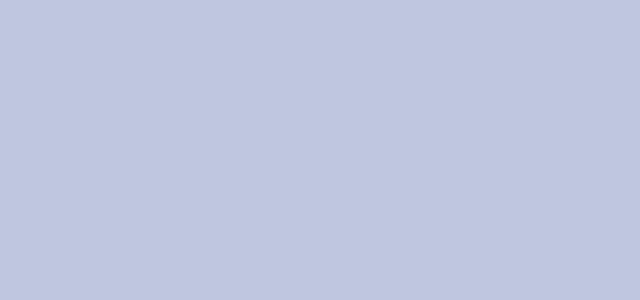
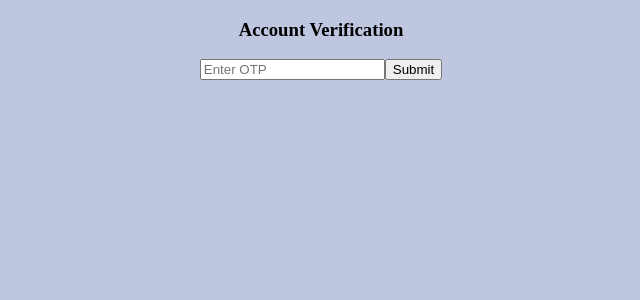
Before and after one commit to emmamarks/betfe, a React (Create React App) app: page /confirm/1 in a window 1280 px wide. Shown: the top 300 px of the page, without its empty margins (319-959 px from the left). Built offline with nearby package versions, Linux system fonts and the light colour scheme.

Commit message:
confirm otp

```diff
--- a/src/App.js
+++ b/src/App.js
@@ -24,7 +24,7 @@ function App() {
           <Route path = "/created" exact component = { () => <Created />}/>
           <Route path = "/changes" exact component = { () => <Changes />}/>
           <Route path = "/predictions" exact component = { () => <Predictions />}/>
-          <Route path = "/confirm" exact component = { () => <Confirm />}/>
+          <Route path = "/confirm/:email" exact component = { () => <Confirm />}/>
           <Route path = "/forgot" exact component = { () => <Exam />}/>
         </Switch>
       </Router>
--- a/src/components/Screens/Confirm.jsx
+++ b/src/components/Screens/Confirm.jsx
@@ -1,24 +1,30 @@
 import React, { useState, useEffect } from "react";
 import axios from "axios";
-import { Link, withRouter } from "react-router-dom";
+import { Link, withRouter, useParams } from "react-router-dom";
 
 function Confirm() {
   const [error, setError] = useState("");
   const [success, setSuccess] = useState("");
   const [user, setUser] = useState(null);
   const [status, setStatus] = useState("");
-  const [input, setInput] = useState({ otp: '' })
+  const [input, setInput] = useState({ otp: "" });
+  const [showSubmitBtn, setShowSubmitBtn] = useState(true);
+
+  const params = useParams();
 
   const verifyOtp = async () => {
-
     const registered = {
-      otp:input.otp
-    }
-
+      otp: input.otp,
+      email: params.email,
+    };
+    setError("");
+    setSuccess("");
     try {
       const response = await axios.post(
-        `${process.env.REACT_APP_BACKEND_URL}/confirm`, registered
+        `${process.env.REACT_APP_BACKEND_URL}/confirm`,
+        registered
       );
+      setShowSubmitBtn(false)
       if (response.status === 201) {
         setError(response.data.message);
         setStatus("LOGIN");
@@ -34,6 +40,13 @@ function Confirm() {
           return;
         }
         if (error.response.data) {
+          if (
+            error.response.data.message ==
+            "otp has expired. Please request a new otp"
+          ) {
+            setInput({ otp: "" });
+            setShowSubmitBtn(false);
+          }
           setError(error.response.data.message);
           setUser(error.response.data.data);
         }
@@ -46,6 +59,7 @@ function Confirm() {
   const resendToken = async (e) => {
     e.preventDefault();
     setError("");
+    setSuccess("");
     try {
       if (!user || (user && !user.email)) {
         setError("User does not have a valid email");
@@ -58,6 +72,7 @@ function Confirm() {
 
       if (response.status === 200) {
         setSuccess(response.data.message);
+        setShowSubmitBtn(true);
       }
     } catch (error) {
       if (error.response && error.response.data) {
@@ -69,31 +84,29 @@ function Confirm() {
   };
 
   function handleChange(event) {
-    const{name, value} = event.target;
+    const { name, value } = event.target;
 
-    setInput(prevInput =>{
-        return{
-            ...prevInput,
-            [name]: value
-        }
-    })
+    setInput((prevInput) => {
+      return {
+        ...prevInput,
+        [name]: value,
+      };
+    });
   }
 
-  async function handleClick(event){
+  async function handleClick(event) {
     event.preventDefault();
 
-    if(input.otp){
-
-      if(typeof input.otp !== 'undefined'){
+    if (input.otp) {
+      if (typeof input.otp !== "undefined") {
         const re = /^\d{4}$/;
-        if(!re.test(input.otp)){
-            return setError("check email for otp")
+        if (!re.test(input.otp)) {
+          return setError("check email for otp");
         }
       }
-      verifyOtp()
-
-    }else{
-      return setError("enter otp sent to mail")
+      verifyOtp();
+    } else {
+      return setError("enter otp sent to mail");
     }
   }
 
@@ -105,7 +118,11 @@ function Confirm() {
           <p>
             <span>{error}</span>
           </p>
-          {user && <button className="btn" onClick={(e) => resendToken(e)}>Resend</button>}
+          {user && (
+            <button className="btn" onClick={(e) => resendToken(e)}>
+              Resend
+            </button>
+          )}
         </div>
       )}
       {success && <span>{success}</span>}
@@ -113,11 +130,21 @@ function Confirm() {
         {status === "LOGIN" && <Link to="/signup">Continue Registration</Link>}
         {status === "REGISTER" && <Link to="/send">Register</Link>}
       </p>
-      <input type="text" placeholder ="Enter OTP" name="otp"
-      value={input.otp} onChange={handleChange}/>
-      <button onClick={(e) => handleClick(e)} className="btn">Submit</button>
+      {showSubmitBtn && (
+        <>
+          <input
+            type="text"
+            placeholder="Enter OTP"
+            name="otp"
+            value={input.otp}
+            onChange={handleChange}
+          />
+          <button onClick={(e) => handleClick(e)} className="btn">
+            Submit
+          </button>
+        </>
+      )}
     </div>
-
   );
 }
 
--- a/src/components/Screens/Register.jsx
+++ b/src/components/Screens/Register.jsx
@@ -1,65 +1,80 @@
-import { useState } from 'react';
+import { useState } from "react";
 import { Link, withRouter } from "react-router-dom";
-import axios from 'axios';
+import axios from "axios";
 
 function Send({ history }) {
+  const [input, setInput] = useState({
+    email: "",
+  });
 
-    const [input, setInput] = useState({
-        email:''
-    })
-
-    const [error, setError] = useState('');
+  const [error, setError] = useState("");
 
   function handleChange(event) {
-        const{name, value} = event.target;
+    const { name, value } = event.target;
 
-        setInput(prevInput =>{
-            return{
+    setInput((prevInput) => {
+      return {
         ...prevInput,
-                [name]: value
-            }
-        })
+        [name]: value,
+      };
+    });
   }
 
-    async function handleClick(event){
+  async function handleClick(event) {
     event.preventDefault();
 
-        if(typeof input.email !== 'undefined'){
+    if (typeof input.email !== "undefined") {
       const re = /\S+@\S+\.\S+/;
-            if(!re.test(input.email)){
-                return setError("Please, provide a valid email")
+      if (!re.test(input.email)) {
+        return setError("Please, provide a valid email");
       }
     }
     try {
-            await axios.post(
-                `${process.env.REACT_APP_BACKEND_URL}/send`,
-                { email: input.email }
-            )
-            history.push('/confirm');
+      await axios.post(`${process.env.REACT_APP_BACKEND_URL}/send`, {
+        email: input.email,
+      });
+      history.push(`/confirm/${input.email}`);
     } catch (error) {
-            return setError(error.response.data.error)
+      return setError(error.response.data.error);
     }
   }
 
-    return <div>
+  return (
+    <div>
       <form>
         <Link to="/">
-                <h1>
-                    Welcome to decimal gods
-                </h1>
+          <h1>Welcome to decimal gods</h1>
         </Link>
-            {error && <span>{error}</span>}<br /><br />
-            Email: <input type="email" placeholder="Email"
-            name="email" onChange={handleChange} value={input.email} /><br /> <br />
-            <button disabled className="btn">Register</button>
-            <button onClick={(e) => handleClick(e)} className="btn">Get OTP</button><br /> <br />
-            <Link to="/"><button className="btn">Log In</button></Link>
-        </form> <br /> <br />
+        {error && <span>{error}</span>}
+        <br />
+        <br />
+        Email:{" "}
+        <input
+          type="email"
+          placeholder="Email"
+          name="email"
+          onChange={handleChange}
+          value={input.email}
+        />
+        <br /> <br />
+        <button disabled className="btn">
+          Register
+        </button>
+        <button onClick={(e) => handleClick(e)} className="btn">
+          Get OTP
+        </button>
+        <br /> <br />
+        <Link to="/">
+          <button className="btn">Log In</button>
+        </Link>
+      </form>{" "}
+      <br /> <br />
       <small>
-            <Link to = "/">Home</Link>|   AboutUs|
-            13, Ikate, Lekki Phase I, Lagos, Nigeria|   FAQ|    Privacy Policy|   Terms of Service| © Jacob 2023
+        <Link to="/">Home</Link>| AboutUs| 13, Ikate, Lekki Phase I, Lagos,
+        Nigeria| FAQ| Privacy Policy| Terms of Service| © Jacob 2023
       </small>
     </div>
+  );
 }
 
-export default withRouter (Send)
+export default withRouter(Send);
```
Lines whose indentation alone changed are shown as unchanged.
